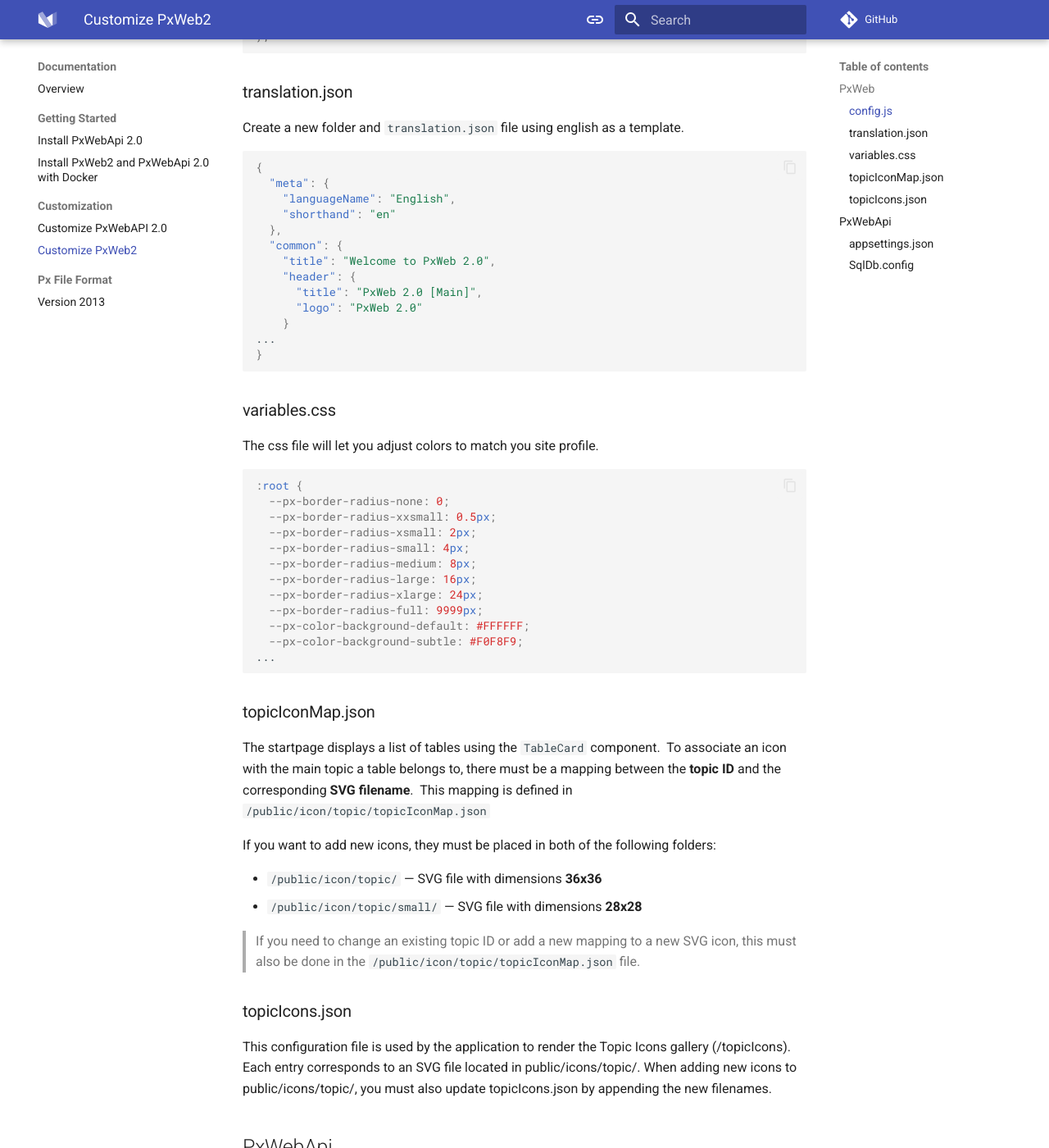
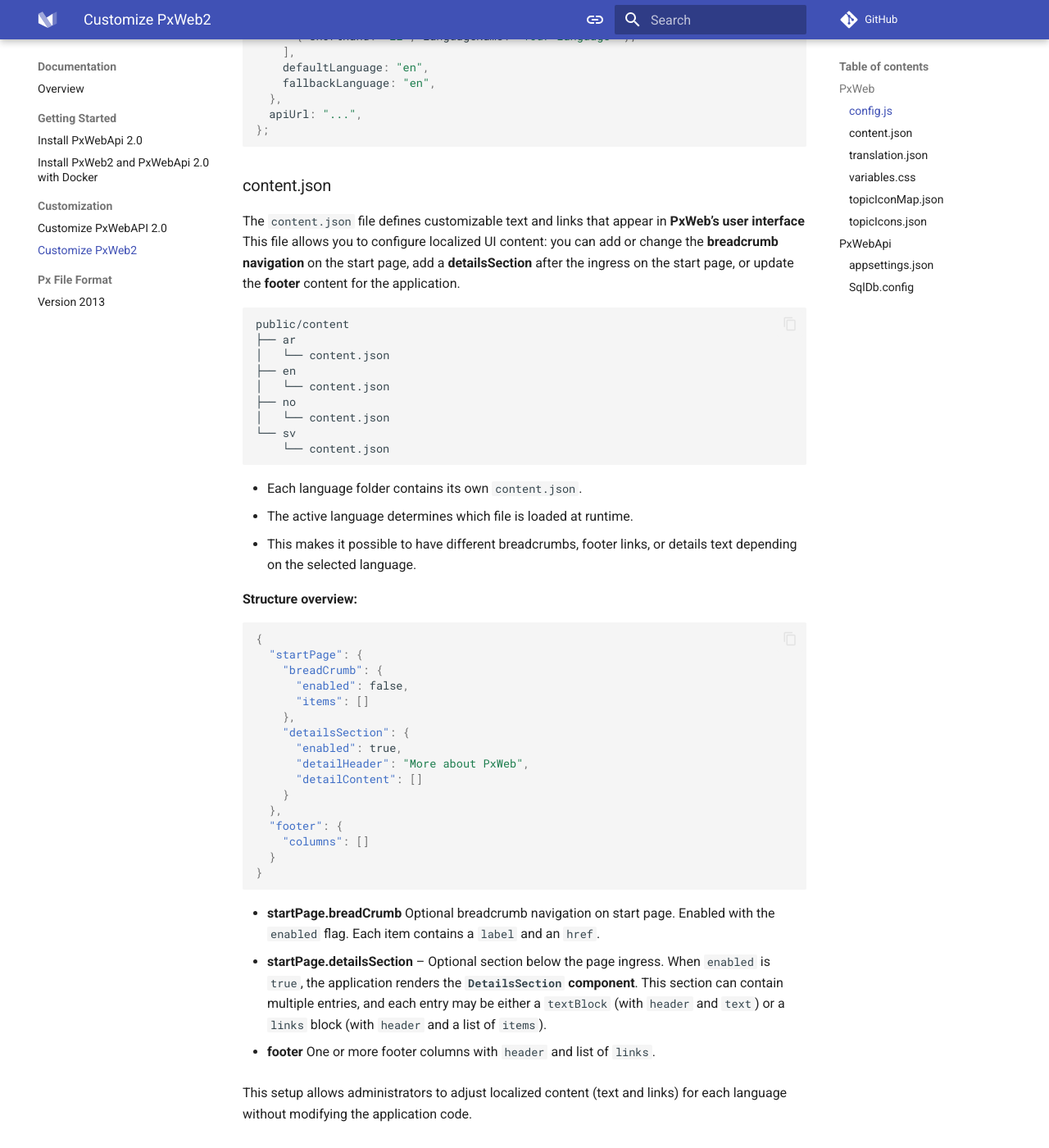
Before and after one commit to PxTools/pxtools.github.io, an MkDocs documentation site: the page built from docs/PxWeb2/documentation/customization.md, in a window 1280 px wide and 1400 px high, scrolled down 1152 px. Shown: the whole window at 82% size. Built offline with MkDocs 1.6.1 and Material for MkDocs 9.7.7, drawn with Linux system fonts in a browser that asks for light colours; comment, search, counter and statistics services are not loaded; some of the changed text lies outside the part shown.

Commit message:
Startet on documentation locale content

````diff
--- a/docs/PxWeb2/documentation/customization.md
+++ b/docs/PxWeb2/documentation/customization.md
@@ -24,22 +24,28 @@
 │       └── translation.json
 └── theme
 │   └── variables.css
-└── icon
-    ├── topicIconMap.json
-    ├── topicIcons.json
-    └── topic
-        ├── icon1.svg
-        ├── icon2.svg
-        ├── ...
-        └── small/
-            ├── icon1.svg
-            ├── icon2.svg
-            └── ...
+├── icon
+│   ├── topicIconMap.json
+│   ├── topicIcons.json
+│   └── topic
+│       ├── icon1.svg
+│       ├── icon2.svg
+│       ├── ...
+│       └── small/
+│           ├── icon1.svg
+│           ├── icon2.svg
+│           └── ...
+├── content
+│   ├── en
+│   │   └── content.json
+│   └── sv
+│   │   └── content.json
+│   └── ...
 ```
 
 ### config.js
 
-``` javascript
+```javascript
 window.PxWeb2Config = {
   language: {
     supportedLanguages: [
@@ -49,15 +55,67 @@
     defaultLanguage: "en",
     fallbackLanguage: "en",
   },
-  apiUrl: "..."
+  apiUrl: "...",
 };
 ```
+
+### content.json
+
+The `content.json` file defines customizable text and links that appear in **PxWeb’s user interface**
+This file allows you to configure localized UI content: you can add or change the **breadcrumb navigation** on the start page, add a **detailsSection** after the ingress on the start page, or update the **footer** content for the application.
+
+```sh
+public/content
+├── ar
+│   └── content.json
+├── en
+│   └── content.json
+├── no
+│   └── content.json
+└── sv
+    └── content.json
+```
+
+- Each language folder contains its own `content.json`.
+- The active language determines which file is loaded at runtime.
+- This makes it possible to have different breadcrumbs, footer links, or details text depending on the selected language.
+
+**Structure overview:**
+
+```json
+{
+  "startPage": {
+    "breadCrumb": {
+      "enabled": false,
+      "items": []
+    },
+    "detailsSection": {
+      "enabled": true,
+      "detailHeader": "More about PxWeb",
+      "detailContent": []
+    }
+  },
+  "footer": {
+    "columns": []
+  }
+}
+```
+
+- **startPage.breadCrumb**
+  Optional breadcrumb navigation on start page. Enabled with the `enabled` flag.
+  Each item contains a `label` and an `href`.
+- **startPage.detailsSection** – Optional section below the page ingress. When `enabled` is `true`, the application renders the **`DetailsSection` component**. This section can contain multiple entries, and each entry may be either a `textBlock` (with `header` and `text`) or a `links` block (with `header` and a list of `items`).
+
+- **footer**
+  One or more footer columns with `header` and list of `links`.
+
+  This setup allows administrators to adjust localized content (text and links) for each language without modifying the application code.
 
 ### translation.json
 
 Create a new folder and `translation.json` file using english as a template.
 
-``` json
+```json
 {
   "meta": {
     "languageName": "English",
@@ -77,7 +135,7 @@
 
 The css file will let you adjust colors to match you site profile.
 
-``` css
+```css
 :root {
   --px-border-radius-none: 0;
   --px-border-radius-xxsmall: 0.5px;
@@ -113,7 +171,7 @@
 
 ## PxWebApi
 
-``` sh
+```sh
 PxWeb
 ├── appsettings.Development.json
 ├── appsettings.Release.json
@@ -128,7 +186,7 @@
 values from `appsettings.json`. There are currently only two places you need to
 add more languages
 
-``` json
+```json
 ...
   "PxApiConfiguration": {
     "Languages": [
@@ -149,7 +207,7 @@
 
 Curently it is exactly as in PxWeb 2023
 
-``` xml
+```xml
 <?xml version="1.0" encoding="iso-8859-1"?>
 <SqlDbConfig version="2008"
   xmlns:xsi="http://www.w3.org/2001/XMLSchema-instance"
@@ -160,7 +218,7 @@
 
 But you have to change `appsettings.json` to use CNMM like this
 
-``` json
+```json
 {
   "DataSource": {
     "DataSourceType": "CNMM",
````
